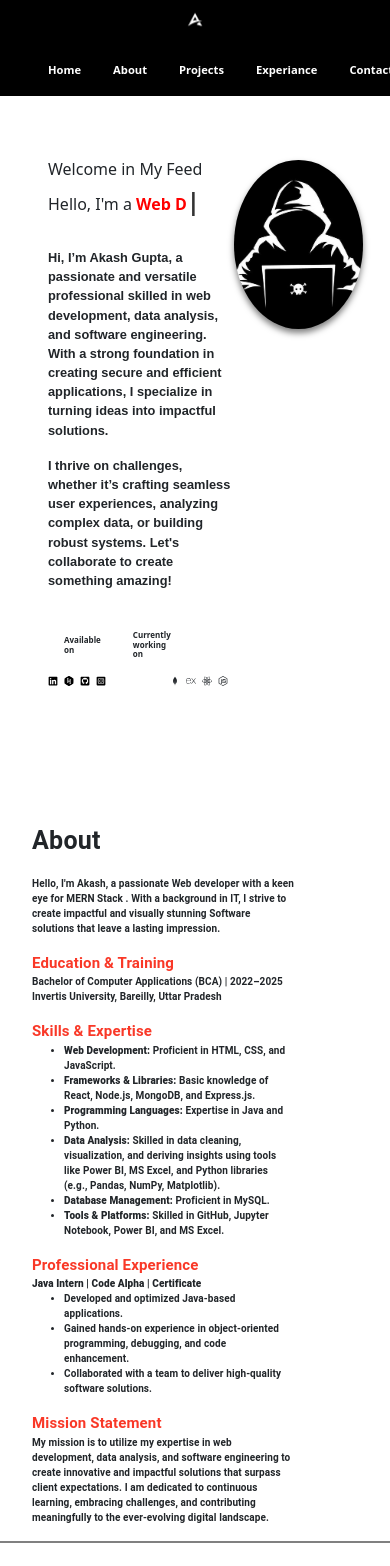
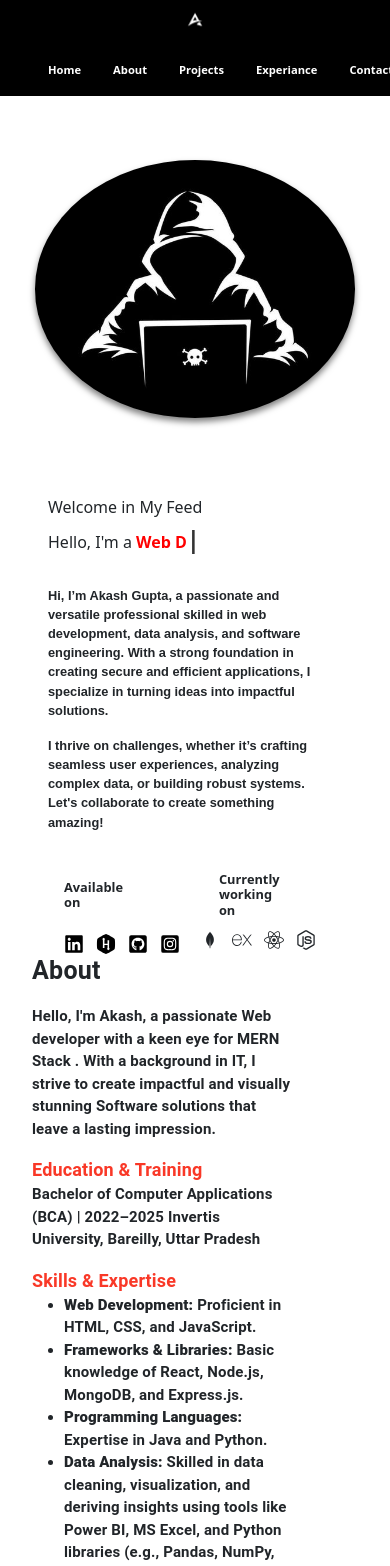
Before and after one commit to akash09gupta/MyPortfolio, a React (Create React App) app: page / in a window 390 px wide. Shown: the top 1566 px of the page. Built offline with nearby package versions, Linux system fonts and the light colour scheme.

Commit message:
fixing responsive issue for mobile view

```diff
--- a/src/App.js
+++ b/src/App.js
@@ -7,7 +7,8 @@ import Project from "./components/project";
 import { Toaster } from "react-hot-toast";
 
 function App() {
-  return (
+  return (<>
+    <Navbar/>
     <div
     className="App"
     style={{
@@ -17,7 +18,6 @@ function App() {
       height:'100vh',
       margin:'0'
       }}>
-      <Navbar/>
       <Home />
       <About/>
       <Project/>
@@ -25,6 +25,7 @@ function App() {
       <Contact/>
       <Toaster />
     </div>
+    </>
   );
 }
 
--- a/src/components/about.jsx
+++ b/src/components/about.jsx
@@ -4,7 +4,7 @@ const About = () => {
     const _700 = useMediaQuery("(min-width: 700px)");
     return (
         <>
-        <div className="about-section" id='about' style={{marginTop: _700 ? 0 : '15rem', borderBottom: '2px solid gray'}}>
+        <div className="about-section" id='about' style={{marginTop: _700 ? 0 : '2rem', borderBottom: '2px solid gray'}}>
             <Typography
             sx={{
                 marginLeft: _700 ? '6rem' : '2rem',
@@ -18,7 +18,7 @@ const About = () => {
                 marginLeft: _700 ? '6rem' : '2rem',
                 marginRight:'6rem',
                 marginBottom:'1rem',
-                fontSize: _700 ? 18 : 10,
+                fontSize: _700 ? 18 : 15,
                 fontWeight: 'bolder',
             }}
             >
@@ -28,7 +28,7 @@ const About = () => {
             <Typography
             sx={{
                 marginLeft: _700 ? '6rem' : '2rem',
-                fontSize: _700 ? 25 : 15,
+                fontSize: _700 ? 25 : 18,
                 fontWeight:'bolder',
                 color:'#F93827',
             }}
@@ -39,7 +39,7 @@ const About = () => {
             sx={{
                 marginLeft: _700 ? '6rem' : '2rem',
                 marginRight:'6rem',
-                fontSize: _700 ? 18 : 10,
+                fontSize: _700 ? 18 : 15,
                 fontWeight: 'bolder',
                 marginBottom:'1rem',
             }}
@@ -50,7 +50,7 @@ const About = () => {
             <Typography
             sx={{
                 marginLeft: _700 ? '6rem' : '2rem',
-                fontSize: _700 ? 25 : 15,
+                fontSize: _700 ? 25 : 18,
                 fontWeight:'bolder',
                 color:'#F93827'
             }}
@@ -61,7 +61,7 @@ const About = () => {
             sx={{
                 marginLeft: _700 ? '6rem' : '2rem',
                 marginRight:'6rem',
-                fontSize: _700 ? 18 : 10,
+                fontSize: _700 ? 18 : 15,
                 fontWeight: 'bolder',
                 marginBottom:'1rem',
             }}
@@ -78,7 +78,7 @@ const About = () => {
             <Typography
             sx={{
                 marginLeft: _700 ? '6rem' : '2rem',
-                fontSize: _700 ? 25 : 15,
+                fontSize: _700 ? 25 : 18,
                 fontWeight:'bolder',
                 color:'#F93827'
             }}
@@ -89,7 +89,7 @@ const About = () => {
             sx={{
                 marginLeft: _700 ? '6rem' : '2rem',
                 marginRight:'6rem',
-                fontSize: _700 ? 18 : 10,
+                fontSize: _700 ? 18 : 15,
                 fontWeight: 'bolder',
                 marginBottom:'1rem',
             }}
@@ -104,7 +104,7 @@ const About = () => {
             <Typography
             sx={{
                 marginLeft: _700 ? '6rem' : '2rem',
-                fontSize: _700 ? 25 : 15,
+                fontSize: _700 ? 25 : 18,
                 fontWeight:'bolder',
                 color:'#F93827'
             }}
@@ -115,7 +115,7 @@ const About = () => {
             sx={{
                 marginLeft: _700 ? '6rem' : '2rem',
                 marginRight:'6rem',
-                fontSize: _700 ? 18 : 10,
+                fontSize: _700 ? 18 : 15,
                 fontWeight: 'bolder',
                 marginBottom:'1rem',
             }}
--- a/src/components/experiance.jsx
+++ b/src/components/experiance.jsx
@@ -29,11 +29,13 @@ const Experiance = () => {
         </Typography>
         <div className="exp"
         style={{
-            marginLeft: _700 ? '6rem' : '2rem',
+            marginLeft: _700 ? '6rem' : 0,
             display: _700 ? 'grid' : 'flex',
             flexWrap: _700 ? 'nowrap':'wrap',
             gridTemplateColumns: 'repeat(auto-fit, minmax(300px, 1fr))',
             gap: '1rem',
+            justifyContent:'center',
+            alignItems:'center'
         }}
         >
             <div
--- a/src/components/home.jsx
+++ b/src/components/home.jsx
@@ -18,15 +18,15 @@ const Home = () => {
         <div className='home-content' id='home'
         style={{
           maxWidth:'100%',
-          height:_700 ? '75vh' : '50vh',
+          height:_700 ? '75vh' : '90vh',
           display:'flex',
-          flexDirection: 'row',
+          flexDirection: _700 ? 'row' : 'column-reverse',
           marginTop:'10rem',
         }}
         >
           <div className="intro"
           style={{
-            width: '60vw',
+            width: _700 ? '60vw' : '80vw',
             height:_700 ? '75vh' : '50vh',
             display:'flex',
             flexDirection:'column',
@@ -62,13 +62,13 @@ const Home = () => {
                 fontWeight:'bold',
                 marginLeft:'2rem',
                 paddingLeft: _700 ? '6rem' : '2rem',
-                fontSize:_700 ? '1rem' : '0.5rem'
+                fontSize:_700 ? '1rem' : '0.8rem'
                 }}>Available on</h6>
               <h6 style={{
                 fontWeight:'bold',
                 marginRight:'4.5rem',
-                paddingLeft:_700 ? '6rem' : '2rem',
-                fontSize:_700 ? '1rem' : '0.5rem'
+                paddingLeft:'6rem',
+                fontSize:_700 ? '1rem' : '0.8rem',
                 }}>Currently working on</h6>
             </div>
             <div className="bottom-info"
@@ -87,44 +87,48 @@ const Home = () => {
               paddingLeft:_700 ? '6rem' : '3rem'
             }}
             >
-              <div style={{width:_700 ? '3rem':'1rem', height1:'2rem'}}>
+              <div style={{width:_700 ? '3rem':'1rem', height1:'2rem',paddingRight:_700 ? '0' : '1rem',
+                paddingLeft:_700 ? '0' : '1rem'}}>
                 <a
                 href="https://www.linkedin.com/in/akash09gupta/"
                 target="_blank"
                 rel="noopener noreferrer"
                 style={{color:'black'}}
                 >
-                <FaLinkedin size={_700 ? 30 : 10}/>
+                <FaLinkedin size={_700 ? 30 : 20}/>
                 </a>
               </div>
-              <div style={{width:_700 ? '3rem':'1rem', height1:'2rem'}}>
+              <div style={{width:_700 ? '3rem':'1rem', height1:'2rem',paddingRight:_700 ? '0' : '1rem',
+                paddingLeft:_700 ? '0' : '1rem'}}>
                 <a
                 href="https://www.hackerrank.com/profile/akashgupta211ag"
                 target="_blank"
                 rel="noopener noreferrer"
                 style={{color:'black'}}
                 >
-                <FaHackerrank size={_700 ? 30 : 10}/>
+                <FaHackerrank size={_700 ? 30 : 20}/>
                 </a>
               </div>
-              <div style={{width:_700 ? '3rem':'1rem', height1:'2rem'}}>
+              <div style={{width:_700 ? '3rem':'1rem', height1:'2rem',paddingRight:_700 ? '0' : '1rem',
+                paddingLeft:_700 ? '0' : '1rem'}}>
                 <a
                 href="https://github.com/akash09gupta/"
                 target="_blank"
                 rel="noopener noreferrer"
                 style={{color:'black'}}
                 >
-                <FaGithubSquare size={_700 ? 30 : 10}/>
+                <FaGithubSquare size={_700 ? 30 : 20}/>
                 </a>
               </div>
-              <div style={{width:_700 ? '3rem':'1rem', height1:'2rem'}}>
+              <div style={{width:_700 ? '3rem':'1rem', height1:'2rem',paddingRight:_700 ? '0' : '1rem',
+                paddingLeft:_700 ? '0' : '1rem'}}>
                 <a
                 href="https://www.instagram.com/akash097_9/"
                 target="_blank"
                 rel="noopener noreferrer"
                 style={{color:'black'}}
                 >
-                <FaInstagramSquare size={_700 ? 30 : 10}/>
+                <FaInstagramSquare size={_700 ? 30 : 20}/>
                 </a>
               </div>
             </div>
@@ -134,27 +138,51 @@ const Home = () => {
               flexDirection:'row',
               justifyContent:'center',
               alignItems:'center',
-              marginRight:_700 ? '3rem' : 0
+              marginRight:_700 ? '3rem' : 0,
             }}
             >
-              <div style={{width:_700 ? '3rem':'1rem', height1:'2rem'}}><BiLogoMongodb size={_700 ? 30 : 10}/></div>
-              <div style={{width:_700 ? '3rem':'1rem', height1:'2rem'}}><SiExpress size={_700 ? 30 : 10}/></div>
-              <div style={{width:_700 ? '3rem':'1rem', height1:'2rem'}}><FaReact size={_700 ? 30 : 10}/></div>
-              <div style={{width:_700 ? '3rem':'1rem', height1:'2rem'}}><FaNodeJs size={_700 ? 30 : 10}/></div>
+              <div style={{
+                width:_700 ? '3rem':'1rem',
+                height:'2rem',
+                paddingRight:_700 ? '0' : '1rem',
+                paddingLeft:_700 ? '0' : '1rem'
+                }}><BiLogoMongodb size={_700 ? 30 : 20}/></div>
+              <div style={{
+                width:_700 ? '3rem':'1rem',
+                height:'2rem',
+                paddingRight:_700 ? '0' : '1rem',
+                paddingLeft:_700 ? '0' : '1rem'
+                }}><SiExpress size={_700 ? 30 : 20}/></div>
+              <div style={{
+                width:_700 ? '3rem':'1rem',
+                height:'2rem',
+                paddingRight:_700 ? '0' : '1rem',
+                paddingLeft:_700 ? '0' : '1rem'
+                }}><FaReact size={_700 ? 30 : 20}/></div>
+              <div style={{
+                width:_700 ? '3rem':'1rem',
+                height:'2rem',
+                paddingRight:_700 ? '0' : '1rem',
+                paddingLeft:_700 ? '0' : '1rem'
+                }}><FaNodeJs size={_700 ? 30 : 20}/></div>
             </div>
           </div>
           </div>
           <div className="my-img"
           style={{
-            width:'33vw',
-            height:_700 ? '70vh' : '20vh',
+            width:_700 ? '33vw' : '20rem',
+            height:'70vh',
             boxShadow: '0 4px 6px rgba(0, 0, 0, 0.5)',
             backgroundColor:'pink',
             backgroundImage:`url(${intro_img})`,
             borderRadius:'50%',
             backgroundSize:'cover',
             backgroundPosition:'center',
-            backgroundRepeat: "no-repeat"
+            backgroundRepeat: "no-repeat",
+            marginLeft:_700 ? 0 : 'auto',
+            marginRight:_700 ? 0 : 'auto',
+            marginTop:_700 ? 0 : 'auto',
+            marginBottom:_700 ? 0 : '5rem',
           }}
           ></div>
         </div>
--- a/src/components/navbar.jsx
+++ b/src/components/navbar.jsx
@@ -14,7 +14,7 @@ const Navbar = () => {
       alignItems:"center",
       background:"black",
       top:'0',
-      width:"100vw",
+      width:"100%",
       height:_700 ? "4rem" : "6rem",
       position:"fixed"
       }}>
--- a/src/components/project.jsx
+++ b/src/components/project.jsx
@@ -6,7 +6,7 @@ import { Typography, useMediaQuery } from '@mui/material';
 const Project = () => {
     const _700 = useMediaQuery("(min-width: 700px)");
     return (
-        <><div id='projects' style={{borderBottom:'2px solid gray', zIndex:-1}}>
+        <><div id='projects' style={{left:0,borderBottom:'2px solid gray', zIndex:-1}}>
         <Typography
         sx={{
             marginLeft: _700 ? '6rem' : '2rem',
@@ -18,17 +18,25 @@ const Project = () => {
         >Projects</Typography>
         <div className="project"
         style={{
-            display: 'grid',
-            gridTemplateColumns: 'repeat(auto-fit, minmax(300px, 1fr))',
+            // display: 'grid',
+            // gridTemplateColumns: 'repeat(auto-fit, minmax(300px, 1fr))',
+            // justifyContent:'center',
+            // alignItems:'center',
+            // gap: '1.5rem',
+            // // marginRight:'6rem',
+            // paddingBottom:'3rem',
+            display:'flex',
+            flexWrap:'wrap',
+            justifyContent:'space-around',
+            alignItems:'center',
             gap: '1.5rem',
-            marginRight:'6rem',
-            paddingBottom:'3rem',
+            paddingBottom:'3rem'
         }}
         >
         <div className="card"
         style={{
             width: _700 ? '20rem' : '18rem',
-            marginLeft: _700 ? '6rem' : '2rem',
+            // marginLeft: _700 ? '6rem' : '2rem',
             overflow: 'hidden',
             boxShadow: '0 4px 6px rgba(0, 0, 0, 0.5)',
             }}>
@@ -50,7 +58,7 @@ const Project = () => {
         <div className="card"
         style={{
             width: _700 ? '20rem' : '18rem',
-            marginLeft: _700 ? '6rem' : '2rem',
+            // marginLeft: _700 ? '6rem' : '2rem',
             overflow: 'hidden',
             boxShadow: '0 4px 6px rgba(0, 0, 0, 0.5)',
             }}>
@@ -72,7 +80,7 @@ const Project = () => {
         <div className="card"
         style={{
             width: _700 ? '20rem' : '18rem',
-            marginLeft: _700 ? '6rem' : '2rem',
+            // marginLeft: _700 ? '6rem' : '2rem',
             overflow: 'hidden',
             boxShadow: '0 4px 6px rgba(0, 0, 0, 0.5)',
             }}>
@@ -93,7 +101,7 @@ const Project = () => {
         <div className="card"
         style={{
             width: _700 ? '20rem' : '18rem',
-            marginLeft: _700 ? '6rem' : '2rem',
+            // marginLeft: _700 ? '6rem' : '2rem',
             overflow: 'hidden',
             boxShadow: '0 4px 6px rgba(0, 0, 0, 0.5)',
             }}>
@@ -113,7 +121,7 @@ const Project = () => {
         <div className="card"
         style={{
             width: _700 ? '20rem' : '18rem',
-            marginLeft: _700 ? '6rem' : '2rem',
+            // marginLeft: _700 ? '6rem' : '2rem',
             overflow: 'hidden',
             boxShadow: '0 4px 6px rgba(0, 0, 0, 0.5)',
             }}>
@@ -135,7 +143,7 @@ const Project = () => {
         <div className="card"
         style={{
             width: _700 ? '20rem' : '18rem',
-            marginLeft: _700 ? '6rem' : '2rem',
+            // marginLeft: _700 ? '6rem' : '2rem',
             overflow: 'hidden',
             boxShadow: '0 4px 6px rgba(0, 0, 0, 0.5)',
             }}>
@@ -157,7 +165,7 @@ const Project = () => {
         <div className="card"
         style={{
             width: _700 ? '20rem' : '18rem',
-            marginLeft: _700 ? '6rem' : '2rem',
+            // marginLeft: _700 ? '6rem' : '2rem',
             overflow: 'hidden',
             boxShadow: '0 4px 6px rgba(0, 0, 0, 0.5)',
             }}>
@@ -179,7 +187,7 @@ const Project = () => {
         <div className="card"
         style={{
             width: _700 ? '20rem' : '18rem',
-            marginLeft: _700 ? '6rem' : '2rem',
+            // marginLeft: _700 ? '6rem' : '2rem',
             overflow: 'hidden',
             boxShadow: '0 4px 6px rgba(0, 0, 0, 0.5)',
             }}>
@@ -201,7 +209,7 @@ const Project = () => {
         <div className="card"
         style={{
             width: _700 ? '20rem' : '18rem',
-            marginLeft: _700 ? '6rem' : '2rem',
+            // marginLeft: _700 ? '6rem' : '2rem',
             overflow: 'hidden',
             boxShadow: '0 4px 6px rgba(0, 0, 0, 0.5)',
             }}>
```
